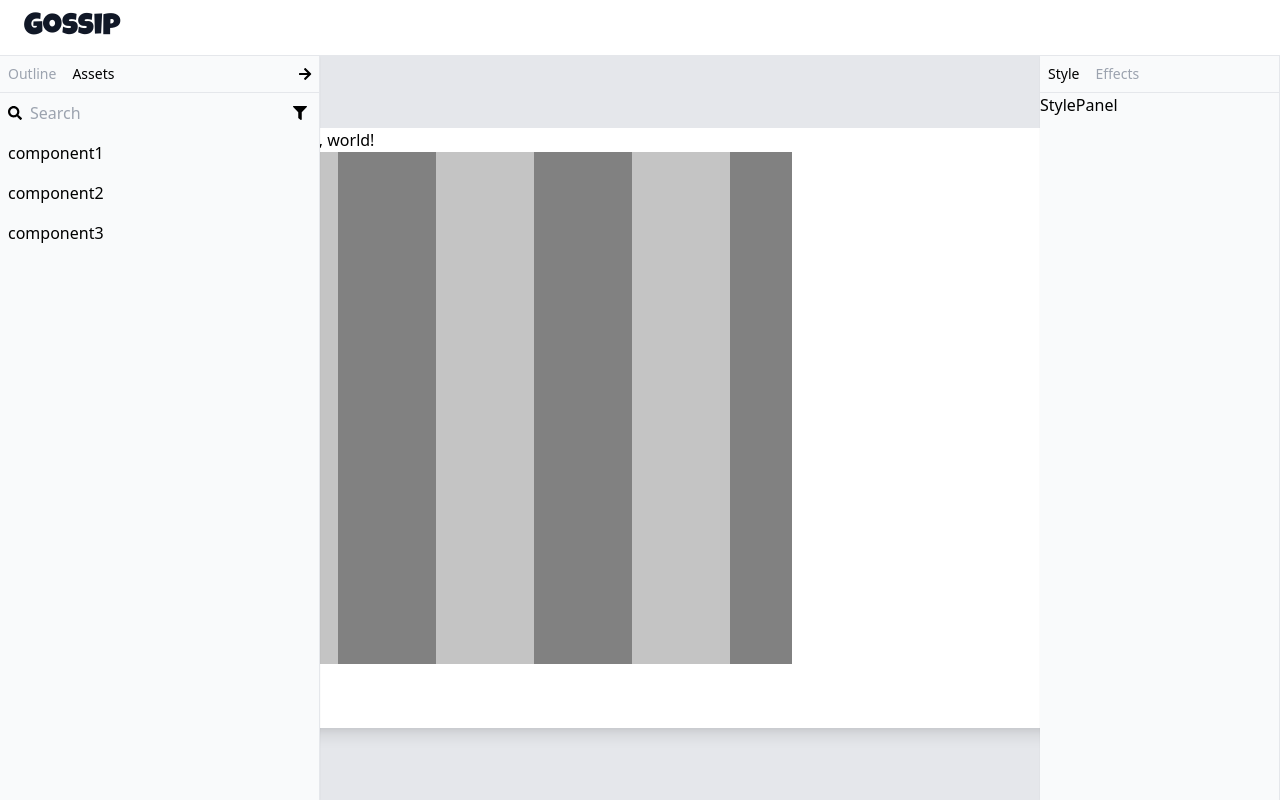
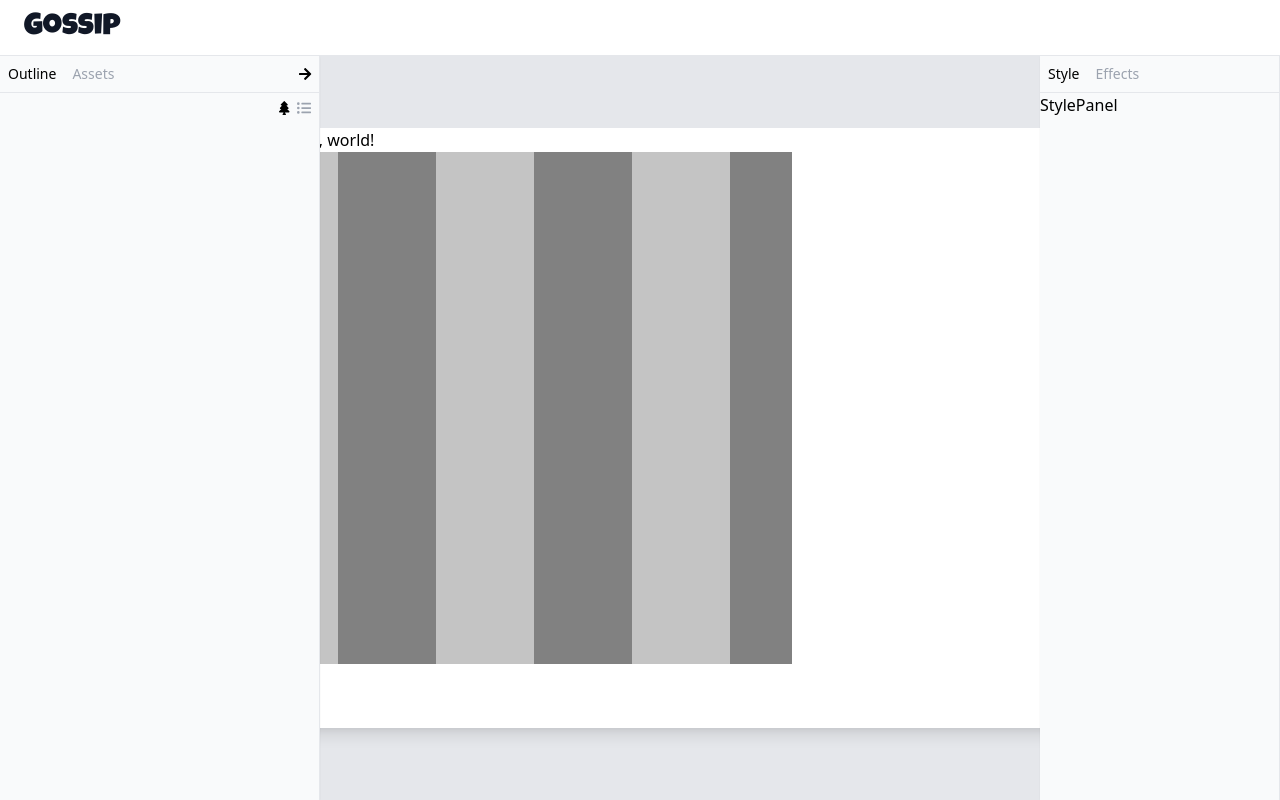
Before and after one commit to gossip-ink/gossip, a React app: page /editor in a window 1280 px wide. Built offline with nearby package versions, Linux system fonts and the light colour scheme.

Commit message:
feat(OutlinePanel): add tree and list icon to switch diplay mode

```diff
--- a/src/helpers/icon.ts
+++ b/src/helpers/icon.ts
@@ -16,6 +16,8 @@ import {
   faArrowLeft,
   faArrowRight,
   faArrowsAlt,
+  faListUl,
+  faTree
 } from "@fortawesome/free-solid-svg-icons";
 
 library.add(
@@ -34,5 +36,7 @@ library.add(
   faPlus,
   faArrowLeft,
   faArrowRight,
-  faArrowsAlt
+  faArrowsAlt,
+  faListUl,
+  faTree
 );
--- a/src/pages/editor/index.tsx
+++ b/src/pages/editor/index.tsx
@@ -63,7 +63,7 @@ const EditorPage: React.FC<EditorPageProps> = () => {
           minWidth={LEFT_MIN_WIDTH}
           maxWidth={LEFT_MAX_WIDTH}
         >
-          <Tab expandable defaultActiveIndex="1" onExpand={handleExpand}>
+          <Tab expandable defaultActiveIndex="0" onExpand={handleExpand}>
             <TabPanel label="Outline">
               <OutlinePanel />
             </TabPanel>
--- a/src/pages/editor/panels/OutlinePanel.tsx
+++ b/src/pages/editor/panels/OutlinePanel.tsx
@@ -1,9 +1,35 @@
-import React from "react";
+import React, { useState } from "react";
+import styled from "styled-components";
+import Icon from "../../../components/Icon";
+import classNames from "classnames";
+
+const Container = styled.div``;
+
+const OutlinePanel: React.FC<OutlinePanelProps> = (props) => {
+  const [isTreeMode, setIsTreeMode] = useState<boolean>(true);
+  const treeIconClasses = classNames("ml-2 cursor-pointer", {
+    "text-gray-400": !isTreeMode,
+    "hover:text-gray-500": !isTreeMode,
+  });
+
+  const listIconClasses = classNames("ml-2 cursor-pointer", {
+    "text-gray-400": isTreeMode,
+    "hover:text-gray-500": isTreeMode,
+  });
+
+  return (
+    <Container className="w-full">
+      <div className="flex flex-row justify-end p-2 cursor-pointer">
+        <Icon icon="tree" className={treeIconClasses} onClick={() => setIsTreeMode(true)}></Icon>
+        <Icon
+          icon="list-ul"
+          className={listIconClasses}
+          onClick={() => setIsTreeMode(false)}
+        ></Icon>
+      </div>
+    </Container>
+  );
+};
 
 export interface OutlinePanelProps {}
-
-const OutlinePanel: React.FC<OutlinePanelProps> = (props) => {
-  return <h1>OutlinePanel</h1>;
-};
-
 export default OutlinePanel;
```
